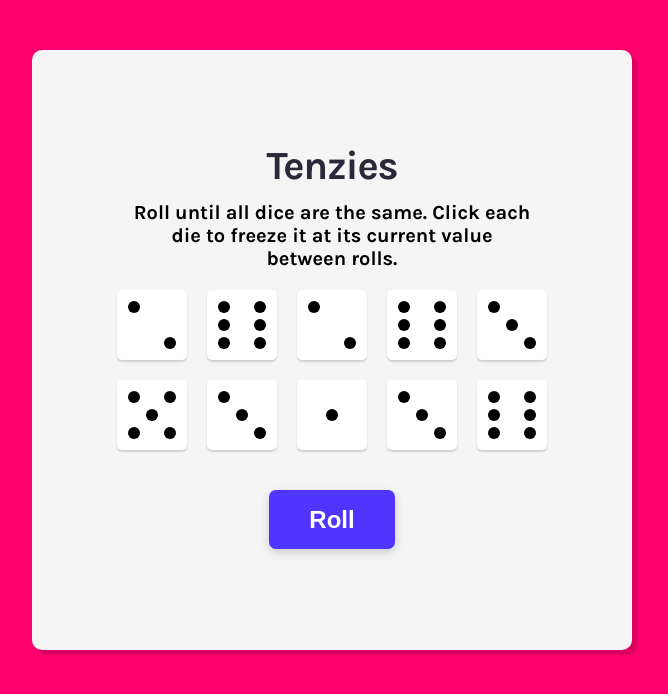
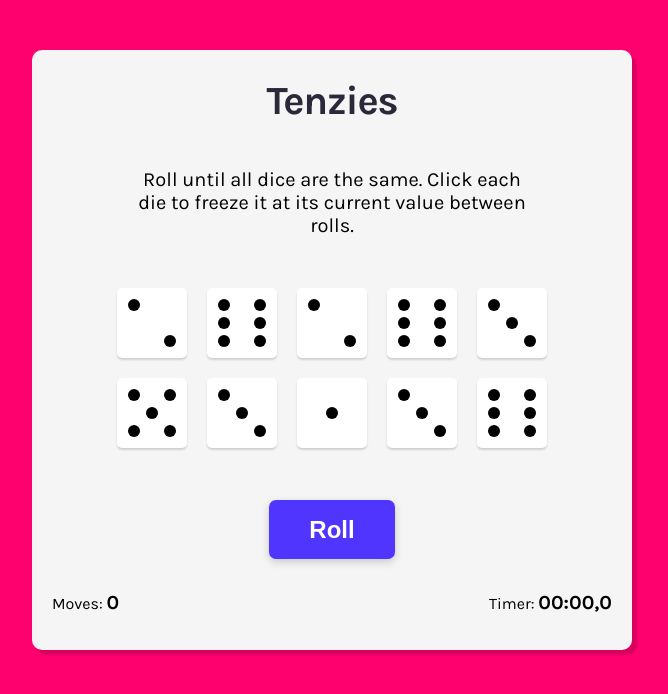
Before and after one commit to puchat/tenzies, a React (Create React App) app: page / in a window 1280 px wide. Shown: the top 694 px of the page, without its empty margins (308-976 px from the left). Built offline with nearby package versions, Linux system fonts and the light colour scheme.

Commit message:
Added bottom stats section with dynamically calculated moves number

```diff
--- a/public/index.html
+++ b/public/index.html
@@ -26,7 +26,7 @@
     -->
     <link rel="preconnect" href="https://fonts.googleapis.com">
     <link rel="preconnect" href="https://fonts.gstatic.com" crossorigin>
-    <link href="https://fonts.googleapis.com/css2?family=Inter&family=Karla:wght@700&display=swap" rel="stylesheet">
+    <link href="https://fonts.googleapis.com/css2?family=Inter&family=Karla:wght@300;400;700&display=swap" rel="stylesheet">
     <link rel="stylesheet" href="%PUBLIC_URL%/style.css">
     <title>Tenzies game</title>
   </head>
--- a/public/style.css
+++ b/public/style.css
@@ -19,7 +19,7 @@ main {
     border-radius: 10px;
     display: flex;
     flex-direction: column;
-    justify-content: center;
+    justify-content: space-around;
     align-items: center;
     padding: 20px;
     box-shadow: 5px 5px 2px rgba(0, 0, 0, 0.15);
@@ -110,6 +110,22 @@ main > .description {
     line-height: 19px;
     color: #FFFFFF;
     padding: 20px 40px;
-    margin-top: 40px;
+    margin-top: 20px;
     cursor: pointer;
 }
+
+.stats {
+    width: 100%;
+    display: flex;
+    justify-content: space-between;
+    align-items: center;
+}
+
+.stats .stats--title {
+    font-weight: 400;
+}
+
+.stats .stats--value {
+    font-weight: 700;
+    font-size: 20px;
+}
--- a/src/App.js
+++ b/src/App.js
@@ -6,6 +6,7 @@ import Confetti from "react-confetti"
 export default function App() {
     const [dice, setDice] = React.useState(() => getAllNewDice())
     const [gameWin, setGameWin] = React.useState(false)
+    const [movesNumber, setMovesNumber] = React.useState(0)
 
     React.useEffect(() =>
         {
@@ -39,10 +40,11 @@ export default function App() {
         return diceArray;
     }
 
-    function rollDice() {
+    function handleButtonClick() {
         if (gameWin) {
             setGameWin(false)
             setDice(getAllNewDice())
+            setMovesNumber(0)
         }
         else {
             setDice(prevDice => (
@@ -50,6 +52,7 @@ export default function App() {
                     die.isHeld ? die : getOneNewDie()
                 ))
             ))
+            setMovesNumber(prevMovesNumber => ++prevMovesNumber)
         }
     }
 
@@ -74,14 +77,28 @@ export default function App() {
         <main>
             {gameWin && <Confetti />}
             <h1 className="title">Tenzies</h1>
+
             <p className="description">
                 Roll until all dice are the same. Click each die to freeze
                 it at its current value between rolls.
             </p>
+
             <div className="dice-container">
                 {dieElements}
             </div>
-            <button className="main-button" onClick={rollDice}>{gameWin ? "Reset game" : "Roll"}</button>
+
+            <button className="main-button" onClick={handleButtonClick}>{gameWin ? "Reset game" : "Roll"}</button>
+
+            <div className="stats">
+                <div className="moves">
+                    <span className="stats--title">Moves: </span>
+                    <span className="stats--value">{movesNumber}</span>
+                </div>
+                <div className="timer">
+                    <span className="stats--title">Timer: </span>
+                    <span className="stats--value">00:00,0</span>
+                </div>
+            </div>
         </main>
     )
 }
```
